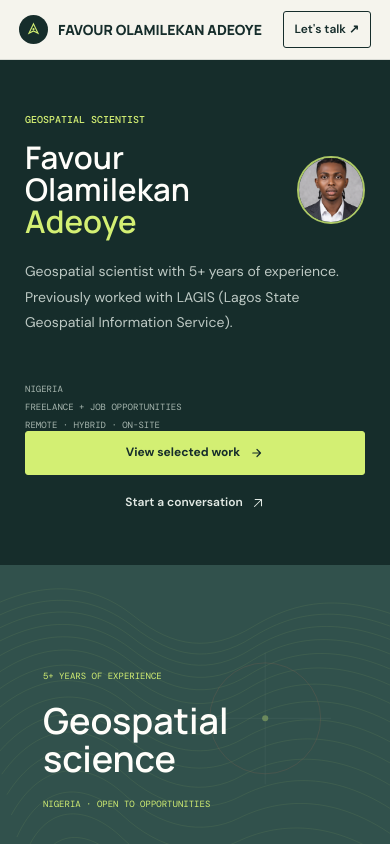
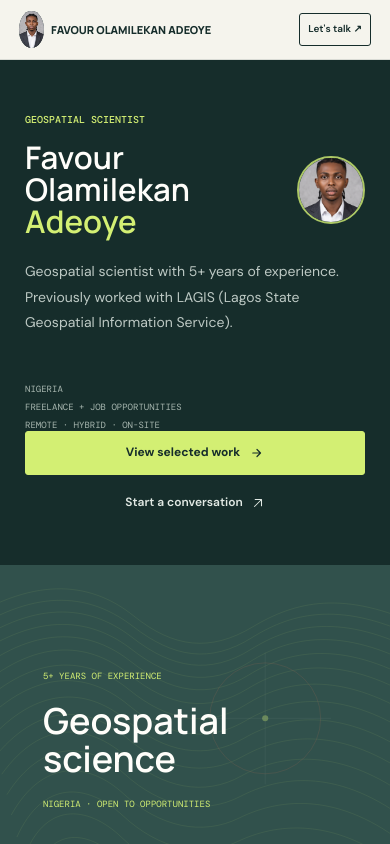
Before and after one commit to Olamn-WebGIS/GIS-Portfolio, a plain HTML site: page index.html in a window 390 px wide. Shown: the top 844 px of the page. Drawn offline with nearby package versions, Linux system fonts and the light colour scheme.

Commit message:
Update website

```diff
--- a/index.html
+++ b/index.html
@@ -36,7 +36,7 @@
     .nav { display: flex; align-items: center; justify-content: space-between; height: 100%; }
     .wordmark { display: inline-flex; align-items: center; gap: 10px; font: 800 14px var(--display); }
     .brand-mark { display: grid; width: 29px; aspect-ratio: 1; place-items: center; border-radius: 50%; color: var(--lime); background: var(--ink); }
-    .brand-mark svg { width: 15px; height: 15px; }
+    .brand-mark img { display: block; width: 100%; height: 100%; border-radius: 50%; object-fit: cover; object-position: center 26%; }
     .nav-links { display: flex; align-items: center; gap: 31px; color: var(--ink-soft); font-size: 12px; font-weight: 600; }
     .nav-links a:hover { color: #a64e37; }
     .nav-links .nav-contact { padding: 9px 14px; border: 1px solid var(--ink); border-radius: 3px; color: var(--ink); }
@@ -106,7 +106,7 @@
     .contact-action svg { width: 15px; height: 15px; }
     footer { padding: 22px 0; color: #b5c3bd; background: var(--ink); font-size: 10px; }
     .footer-inner { display: flex; justify-content: space-between; gap: 20px; }
-    .footer-links { display: flex; gap: 18px; }
+    .footer-links { display: flex; gap: 18px; margin-left: auto; }
     .footer-links a:hover { color: var(--lime); }
     @media (max-width: 900px) {
       .hero { grid-template-columns: .92fr 1.08fr; min-height: 550px; }
@@ -118,9 +118,12 @@
     @media (max-width: 680px) {
       .wrap { width: min(100% - 38px, 520px); }
       .site-header { height: 60px; }
-      .nav-links { gap: 16px; }
+      .nav { gap: 8px; }
+      .wordmark { min-width: 0; gap: 7px; font-size: 11px; }
+      .brand-mark { flex: 0 0 25px; width: 25px; }
+      .nav-links { flex: 0 0 auto; gap: 16px; }
       .nav-links a:not(.nav-contact) { display: none; }
-      .nav-links .nav-contact { padding: 8px 11px; }
+      .nav-links .nav-contact { padding: 7px 8px; font-size: 10px; white-space: nowrap; }
       .hero { display: flex; flex-direction: column; }
       .hero-copy { min-height: 435px; padding: 52px 25px 42px; }
       h1 { max-width: none; font-size: clamp(30px, 8vw, 38px); }
@@ -145,7 +148,7 @@
       .contact { padding: 56px 0; }
       .contact-inner { align-items: flex-start; flex-direction: column; gap: 23px; }
       .contact h2 { font-size: 36px; }
-      .footer-inner { align-items: flex-start; flex-direction: column; gap: 9px; }
+      .footer-inner { align-items: center; flex-direction: row; gap: 9px; }
     }
     @media (prefers-reduced-motion: reduce) {
       *, *::before, *::after { scroll-behavior: auto !important; transition-duration: .01ms !important; animation-duration: .01ms !important; animation-iteration-count: 1 !important; }
@@ -156,7 +159,7 @@
   <header class="site-header">
     <nav class="nav wrap" aria-label="Main navigation">
       <a class="wordmark" href="#home" aria-label="Favour Olamilekan Adeoye home">
-        <span class="brand-mark" aria-hidden="true"><svg viewBox="0 0 20 20" fill="none"><path d="M10 2.5 16 15l-6-3.1L4 15 10 2.5Z" stroke="currentColor" stroke-width="1.5"/><circle cx="10" cy="9.5" r="1.4" fill="currentColor"/></svg></span>
+        <span class="brand-mark" aria-hidden="true"><img src="images/Profilepic.png" alt=""></span>
         FAVOUR OLAMILEKAN ADEOYE
       </a>
       <div class="nav-links">
```
